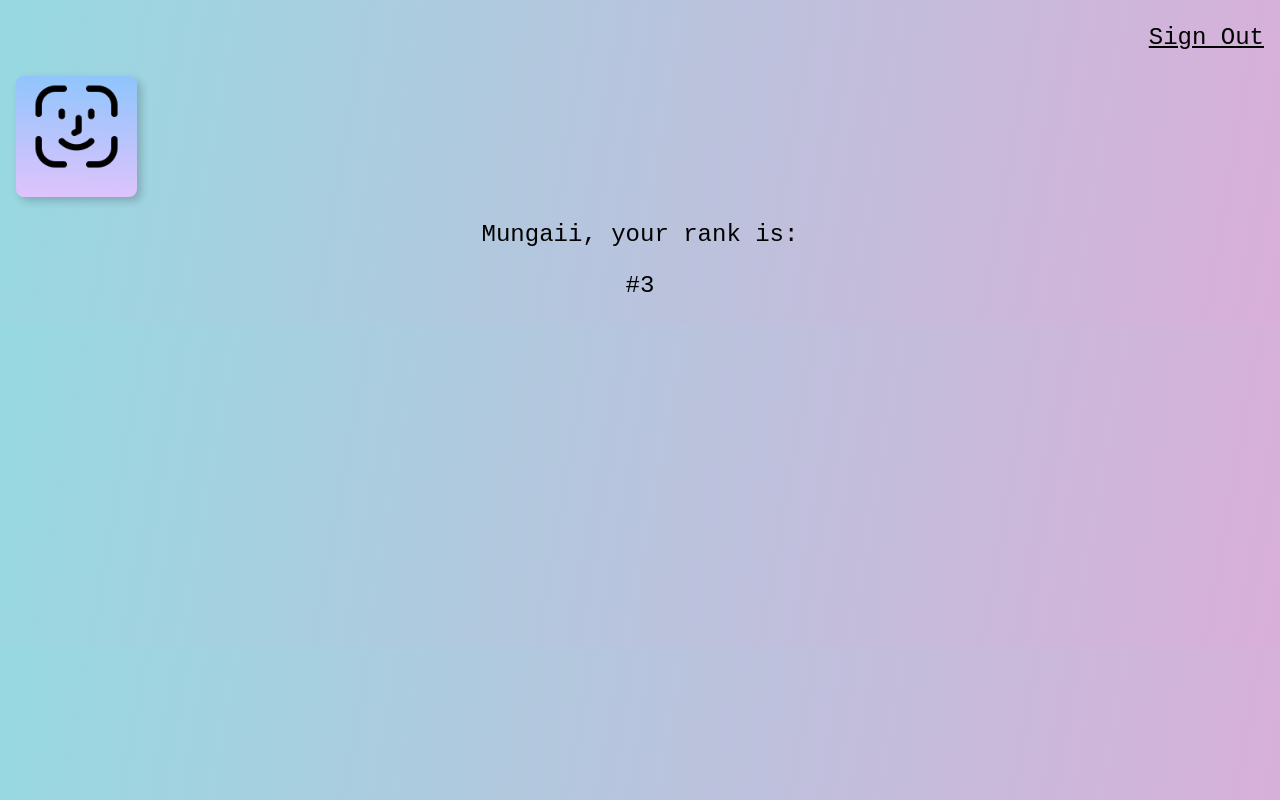
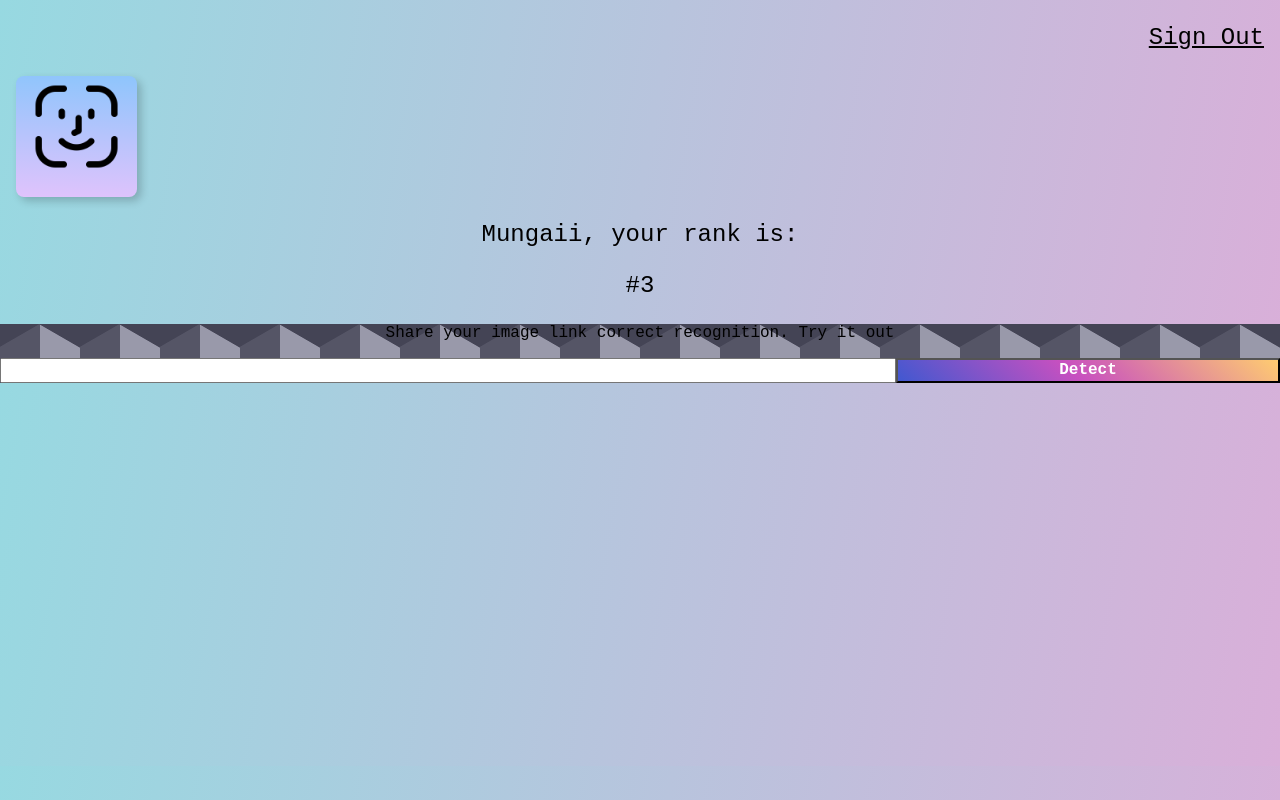
Before and after one commit to ianthedeveloper/facerecognition, a React (Create React App) app: page / in a window 1280 px wide. Built offline with nearby package versions, Linux system fonts and the light colour scheme.

Commit message:
Modifying: ImageProcessingField Component

```diff
--- a/src/App.js
+++ b/src/App.js
@@ -3,6 +3,7 @@ import './App.css';
 import Navigation from './components/Navigation/Navigation';
 import Logo from './components/Logo/Logo';
 import Rank from './components/Rank/Rank';
+import ImageProcessingField from './components/ImageProcessingField/ImageProcessingField';
 
 
 class App extends Component {
@@ -12,6 +13,7 @@ class App extends Component {
         <Navigation/>
         <Logo/>
         <Rank/>
+        <ImageProcessingField/>
       </div>
     );
   }
--- /dev/null
+++ b/src/components/ImageProcessingField/ImageProcessingField.js
@@ -0,0 +1,18 @@
+import React from "react";
+import './imageProcessingField.css';
+
+const imageProcessingField = () => {
+    return (
+        <div className="imageInputContainer">
+                <p>{"Share your image link correct recognition. Try it out"}  </p>
+                <duv className="imputField" >
+                    <div>
+                        <input className="mr0"  style={{width: '70%'}} type="text"/>
+                        <button className="detectBtn ml0" style={{width: '30%'}} type="submit">Detect</button>
+                    </div>
+                </duv>
+        </div>
+    )
+}
+
+export default imageProcessingField;
--- /dev/null
+++ b/src/components/ImageProcessingField/imageProcessingField.css
@@ -0,0 +1,25 @@
+.imageInputContainer {
+    background-color:#556;
+    background-image: linear-gradient(30deg, #445 12%, transparent 12.5%, transparent 87%, #445 87.5%, #445),
+    linear-gradient(150deg, #445 12%, transparent 12.5%, transparent 87%, #445 87.5%, #445),
+    linear-gradient(30deg, #445 12%, transparent 12.5%, transparent 87%, #445 87.5%, #445),
+    linear-gradient(150deg, #445 12%, transparent 12.5%, transparent 87%, #445 87.5%, #445),
+    linear-gradient(60deg, #99a 25%, transparent 25.5%, transparent 75%, #99a 75%, #99a),
+    linear-gradient(60deg, #99a 25%, transparent 25.5%, transparent 75%, #99a 75%, #99a);
+    background-size:80px 140px;
+    background-position: 0 0, 0 0, 40px 70px, 40px 70px, 0 0, 40px 70px;
+}
+
+.inputField {
+    display: flex;
+    justify-content: center;
+    align-items: center;
+}
+
+.detectBtn {
+    background-color: #4158D0;
+    background-image: linear-gradient(43deg, #4158D0 0%, #C850C0 46%, #FFCC70 100%);
+    color: #FFFFFF;
+    font-weight: 600;
+
+}
--- a/src/components/Rank/Rank.js
+++ b/src/components/Rank/Rank.js
@@ -2,7 +2,7 @@ import React from "react";
 
 const Rank = () => {
     return (
-        <div>
+        <div className="mb0">
             <p className="f3">{"Mungaii, your rank is:"}</p>
             <p className="f3">{"#3"}</p>
         </div>
```
